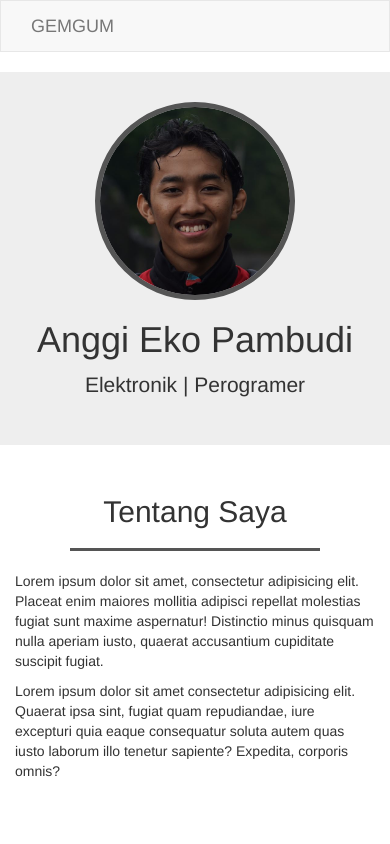
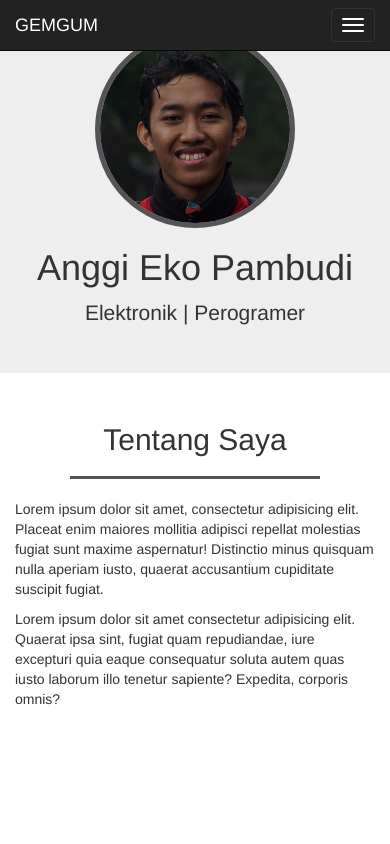
Before and after one commit to gemgum/gemgum.github.io, a plain HTML site: page index.html in a window 390 px wide. Shown: the top 844 px of the page. Drawn offline with Linux system fonts and the light colour scheme.

Commit message:
Update index.html

```diff
--- a/index.html
+++ b/index.html
@@ -1,5 +1,5 @@
 <!DOCTYPE html>
-<html lang="en">
+<html lang="en" id="rumah">
   <head>
     <meta charset="utf-8">
     <meta http-equiv="X-UA-Compatible" content="IE=edge">
@@ -20,17 +20,33 @@
 
   <body>
 
+  <!-- Navbar -->
+  <nav class="navbar navbar-inverse navbar-fixed-top">
+    <div class="countainer-fluid">
+      <div class="navbar-header">
 
-<!-- Nav  -->
+        <button type="button" class="navbar-toggle collapsed" data-toggle="collapse" data-target="#bs-example-navbar-collapse-1" aria-expanded="false">
+          <span class="sr-only">Toggle navigation</span>
+          <span class="icon-bar"></span>
+          <span class="icon-bar"></span>
+          <span class="icon-bar"></span>
+        </button>
+        <a href="#rumah" class="navbar-brand skrol">GEMGUM</a>
+      </div>
 
- <nav class="navbar navbar-default  ">
-   <div class="container-fluid">
-     <a href="" class="navbar-brand"> GEMGUM </a>
-   </div>
+
+      <div class="collapse navbar-collapse" id="bs-example-navbar-collapse-1">
+        <ul class="nav navbar-nav navbar-right">
+          <li><a href="#tentang" class="skrol">Tentang</a></li>
+          <li><a href="#proyek"  class="skrol"> Proyek</a></li>
+          <li><a href="#kontak"  class="skrol">Kontak </a></li>
+        </ul>
+      </div>
+
+    </div>
   </nav>
 
-
-<!-- Jumbot -->
+    <!-- Jumbot -->
     <div class="jumbotron text-center" >
       <img src="gmb/profil.JPG" class="img-circle">
       <h1>Anggi Eko Pambudi</h1>
@@ -162,12 +178,12 @@
     <div class="container text-center">
       <div class="row">
         <div class="col-sm-12">
-          <p>&copy; | Buatan Anggi <i class="glyphicon glyphicon-heart"> </i><a href="http://facebook.com"> | Facebook </a>|</p>
+          <p>&copy; | Buatan Anggi <i class="glyphicon glyphicon-heart"> </i><a href="http://fb.com"> | Facebook </a>|</p>
         </div>
       </div>
       <div  class="row">
         <div clas="col-sm-12">
-          <a href="http://youtube.com" class="btn btn-danger"><i class="glyphicon glyphicon-play"> </i> Youtube</a>
+          <a href="http://yotube.com" class="btn btn-danger"><i class="glyphicon glyphicon-play"> </i> Youtube</a>
         </div>
       </div>
     </div>
@@ -183,6 +199,7 @@
     <script src="js/bootstrap.min.js"></script>
 
 
+   <script src="js/javanan.js"></script>
 
   </body>
 </html>
```
